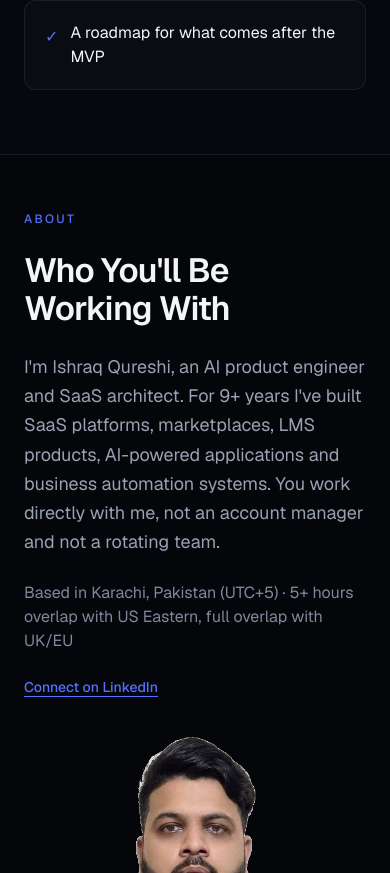
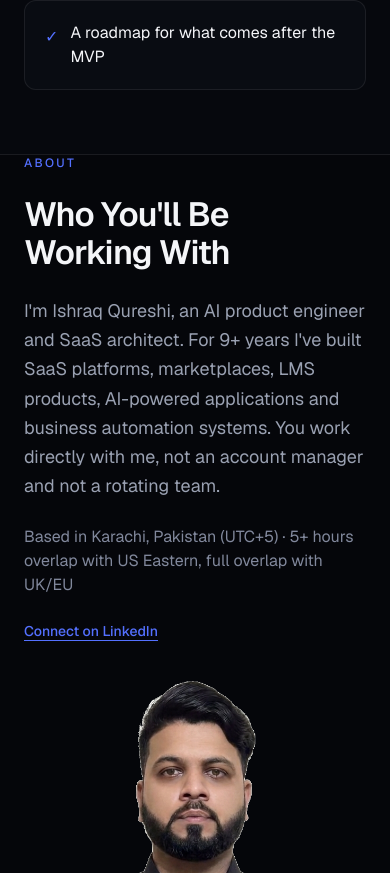
Before and after one commit to IshraqQureshi/ishraq-qureshi, a Next.js app: page /mvp in a window 390 px wide. Shown: the part 7831-8704 px from the top of the page. Built offline with nearby package versions, Linux system fonts and the light colour scheme; no server answers.

Commit message:
About section: remove all mobile section padding
Mirrors your manual edit to AboutSection.tsx (pt-14 pb-0 -> py-0 on
mobile) into MvpAbout.tsx. Desktop padding unchanged.

```diff
--- a/components/about/AboutSection.tsx
+++ b/components/about/AboutSection.tsx
@@ -10,7 +10,7 @@ const credentials = [
 
 export function AboutSection() {
   return (
-    <section id="about" className="relative overflow-hidden pt-14 pb-0 md:py-[145px]">
+    <section id="about" className="relative overflow-hidden py-0 md:py-[145px]">
       <Container>
         <div className="flex flex-col gap-6 lg:max-w-lg">
           <span className="text-xs font-medium uppercase tracking-[0.2em] text-accent-hover">
--- a/components/mvp/MvpAbout.tsx
+++ b/components/mvp/MvpAbout.tsx
@@ -5,7 +5,7 @@ import { mvpAbout } from "@/content/mvp";
 
 export function MvpAbout() {
   return (
-    <section className="relative overflow-hidden pt-14 pb-0 md:py-[145px]">
+    <section className="relative overflow-hidden py-0 md:py-[145px]">
       <Container>
         <div className="flex flex-col gap-6 lg:max-w-lg">
           <span className="text-xs font-medium uppercase tracking-[0.2em] text-accent-hover">About</span>
```
